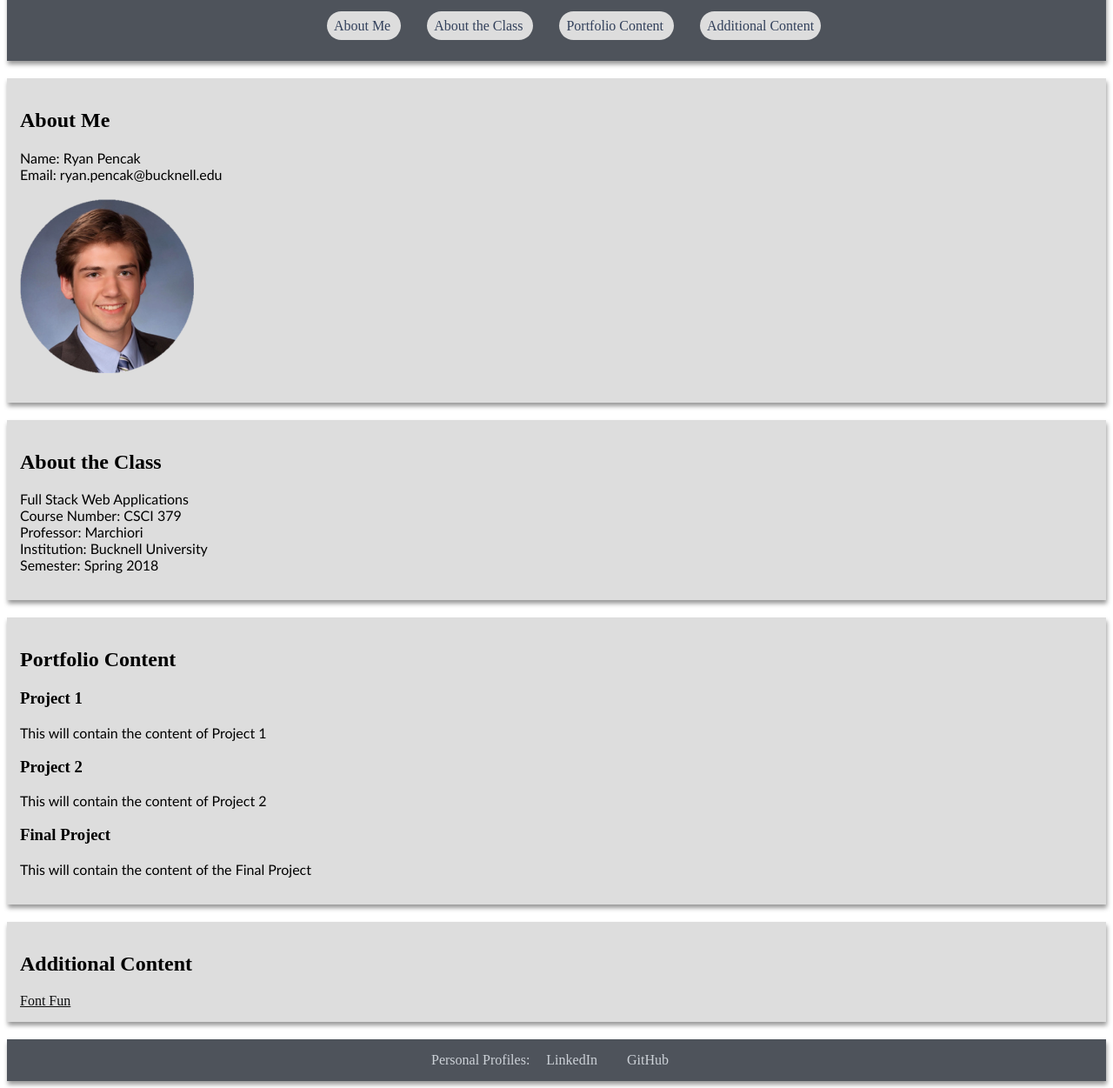
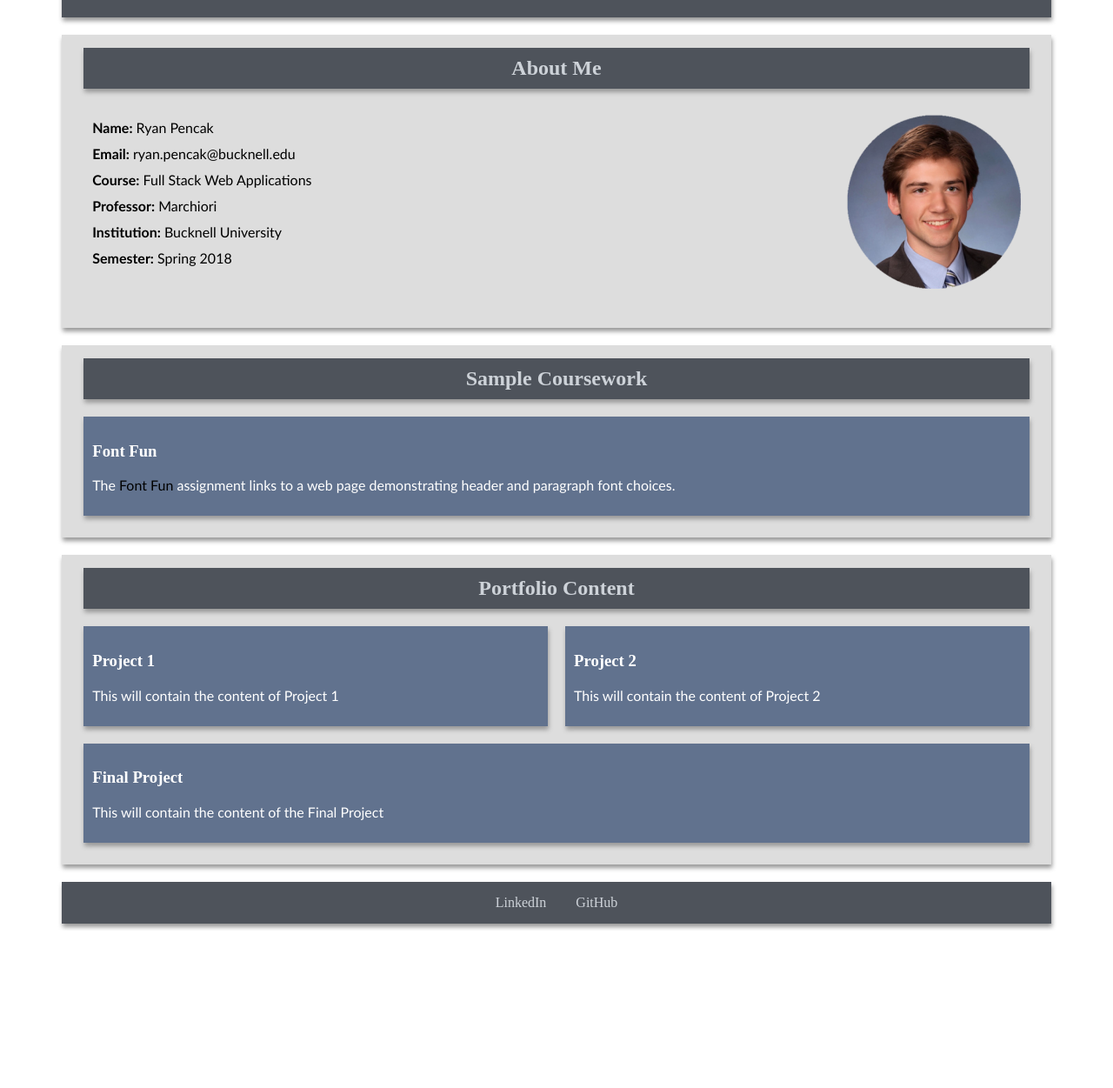
Before and after one commit to RyanPencak/WebApps, a plain HTML site: page index.html in a window 1280 px wide. Shown: the part 97-1348 px from the top of the page at 87% size. After the commit the page ends 1167 px from the top, so only its background shows below. Drawn offline with Linux system fonts and the light colour scheme; a web font is replaced by a local one.

Commit message:
Project1 Complete

```diff
--- a/index.html
+++ b/index.html
@@ -1,88 +1,87 @@
 <!doctype html>
 <html>
   <head>
+    <title> Ryan Pencak's Web Portfolio </title>
+    <meta charset="utf-8">
     <link rel="stylesheet" href="styles.css">
     <link rel="stylesheet" href="https://fonts.googleapis.com/css?family=Optima|Didot">
-    <title> Ryan Pencak's Web Portfolio </title>
     <link rel="shortcut icon" type="image/png" href="./Media/favicon.png"/>
   </head>
 
   <body>
+    <div class="container">
       <!-- Header Section -->
-    <section class="Header">
+      <section class="header">
         <h1> Web Portfolio </h1>
 
-      <div id="nav">
-        <ul>
-          <li><a href="#aboutMe" id="nav_item"> About Me </a></li>
-          <li><a href="#aboutClass" id="nav_item"> About the Class </a></li>
-          <li><a href="#portfolioContent" id="nav_item"> Portfolio Content </a></li>
-          <li><a href="#additionalContent" id="nav_item"> Additional Content </a></li>
-        </ul>
-      </div>
+        <!-- Navigation -->
+        <!-- <ul class="nav">
+          <li class="column"><a href="#aboutMe" id="nav_item"> About Me </a></li>
+          <li class="column"><a href="#aboutClass" id="nav_item"> About the Class </a></li>
+          <li class="column"><a href="#portfolioContent" id="nav_item"> Portfolio Content </a></li>
+          <li class="column"><a href="#additionalContent" id="nav_item"> Additional Content </a></li>
+        </ul> -->
+
+      </section> <!-- End section header -->
+
+      <!-- Main Section: all body content-->
+      <section class="main">
+
+        <!-- About me section -->
+        <section class="aboutMe">
+          <h2 class="title"> About Me </h2>
+          <p class="column">
+            <strong>Name:</strong> Ryan Pencak <br>
+            <strong>Email:</strong> ryan.pencak@bucknell.edu <br>
+            <strong>Course:</strong> Full Stack Web Applications <br>
+            <strong>Professor:</strong> Marchiori <br>
+            <strong>Institution:</strong> Bucknell University <br>
+            <strong>Semester:</strong> Spring 2018<br> <br>
+          </p>
+
+          <!-- Profile image can be found in Media folder -->
+          <img src="./Media/Profile_Picture.png" height="200" width="200" alt="Profile Picture">
+
         </section>
 
-    <!-- Main Section: all body content-->
-    <section class="Main">
-      <!-- About me section -->
-      <section class="AboutMe" id="aboutMe">
-        <h2> About Me </h2>
-        <p>
-          Name: Ryan Pencak <br>
-          Email: ryan.pencak@bucknell.edu <br> <br>
-          <!-- Profile image can be found in Media folder -->
-          <img src="./Media/Profile_Picture.png" height="200" width="200" alt="Profile Picture">
-        </p>
-      </section>
+        <!-- Additional Content Section -->
+        <section class="sampleCoursework">
+          <h2 class="title"> Sample Coursework </h2>
 
-      <!-- About the Class section -->
-      <section class="AboutClass" id="aboutClass">
-        <h2> About the Class </h2>
-        <p> Full Stack Web Applications <br>
-            Course Number: CSCI 379 <br>
-            Professor: Marchiori <br>
-            Institution: Bucknell University <br>
-            Semester: Spring 2018
-        </p>
+          <article class="column" id="fontfun">
+            <h3>Font Fun</h3>
+            <p> The <a href="./fontfun.html" id="fontfunlink">Font Fun</a> assignment
+            links to a web page demonstrating header and paragraph font choices.</p>
+          </article>
         </section>
 
         <!-- Portfolio Content section -->
-      <section class="PortfolioContent" id="portfolioContent">
-        <h2> Portfolio Content </h2>
+        <section class="portfolioContent">
+          <h2 class="title"> Portfolio Content </h2>
 
-        <article>
+          <article class="column" id="project">
             <h3> Project 1 </h3>
             <p>This will contain the content of Project 1</p>
           </article>
 
-        <article>
+          <article class="column" id="project">
             <h3> Project 2 </h3>
             <p>This will contain the content of Project 2</p>
           </article>
 
-        <article>
+          <article class="column" id="project">
             <h3> Final Project </h3>
             <p>This will contain the content of the Final Project</p>
-        </article>
-      </section>
-
-    <!-- Additional Content Section -->
-    <section class="AdditionalContent" id="additionalContent">
-      <h2> Additional Content </h2>
-
-      <article>
-        <a href="./fontfun.html" id="fontfunlink"> Font Fun </a>
           </article>
         </section>
 
       </section> <!-- end section Main -->
 
       <!-- Footer Section -->
-  <section class="Footer">
-    Personal Profiles:
+      <section class="footer">
         <a href="https://www.linkedin.com/in/ryanpencak/" id="profilelink"> LinkedIn </a>
         <a href="https://github.com/RyanPencak" id="profilelink"> GitHub </a>
       </section>
-
+    </div>
   </body>
 </html>
--- a/styles.css
+++ b/styles.css
@@ -3,7 +3,7 @@
    The division between the sections shows the white background and gives it a clean, divided feel
 
    Header and Footer Background Color Choice: #4e535b
-      This darker color makes a crisp transition to body content
+      This darker color creates a crisp transition to body content
 
    Body Backround Color Choice: #DDD
       This lighter gray makes the content of the site simple and sophisticated
@@ -11,84 +11,144 @@
    Text Colors: Near black on light background and near white on dark Background
 */
 
-h1, h2, h3 {
+.container {
+  width: 100%;
+  margin-left: auto;
+  margin-right: auto;
+}
+
+/* Header styling */
+.header {
+  background-color: #4e535b;
+  color: #cdd2d8;
+  box-shadow: 1px 4px 5px #999;
+  padding: 15px;
+  margin-top: 20px;
+  font-family: "Didot";
+  text-align: center;
+  flex: auto;
+}
+
+/* Fronts for headers and paragraphs */
+.main h1, h2, h3 {
   font-family: "Didot";
 }
 
-.Main p {
+.main p {
   font-family: "Optima";
 }
 
-.Header {
-    text-align: center;
-    background-color: #4e535b;
-    color: #cdd2d8;
-    box-shadow: 1px 4px 5px #999;
-    padding: 15px;
-    margin-top: 20px;
-    font-family: "Didot";
+/* Title styling */
+.title {
+  width: 100%;
+  text-align: center;
+  background-color: #4e535b;
+  color: #cdd2d8;
+  box-shadow: 1px 4px 5px #999;
+  margin-top: 0px;
+  padding: 10px;
+  margin: 0px 10px 10px 10px;
 }
 
-.Header #nav_item:link, #nav_item:visited {
-  color: #32405b;
-  background-color: #DDD;
-  border-radius: 25px;
-  padding: 8px;
-  text-decoration: none;
+/* Phone media styling default */
+.column {
+  width: 100%;
+  flex: auto;
 }
 
-.Header #nav_item:hover {
-  color: #000;
+/* Tablet media styling */
+@media (min-width: 768px) and (max-width: 991px){
+  .container{
+    width:90%;
+  }
+  .column{
+    width:30%;
+  }
 }
 
-#nav {
-  display: table;
-  margin: 0 auto;
+/* Desktop media styling */
+@media (min-width: 992px){
+  .container{
+    width:90%;
+  }
+  .column{
+    width:30%;
+  }
 }
 
-#nav ul li{
-  display: inline;
-  align: right;
-  padding: 15px;
-}
-
-.AboutMe {
+/* About me section styling */
+.aboutMe {
   background-color: #DDD;
   box-shadow: 1px 4px 5px #999;
   padding: 15px;
   margin-top: 20px;
+  display: flex;
+  flex-wrap: wrap;
 }
 
-.AboutClass {
+.aboutMe p {
+  line-height: 30px;
+  padding: 10px;
+  margin: 10px 10px 10px 10px;
+  flex-shrink: 0;
+  flex-grow: 1;
+}
+
+.aboutMe img {
+  float: right;
+  padding: 10px;
+  margin: 10px 10px 10px 10px;
+}
+
+/* Additional content section styling */
+.sampleCoursework {
   background-color: #DDD;
   box-shadow: 1px 4px 5px #999;
   padding: 15px;
   margin-top: 20px;
+  display: flex;
+  flex-wrap: wrap;
 }
 
-.PortfolioContent {
-    background-color: #DDD;
-    box-shadow: 1px 4px 5px #999;
-    padding: 15px;
-    margin-top: 20px;
+.sampleCoursework #fontfun {
+  background-color: #61728e;
+  color: #FFF;
+  box-shadow: 1px 4px 5px #999;
+  padding: 10px;
+  margin: 10px 10px 10px 10px;
 }
 
-.AdditionalContent {
-    background-color: #DDD;
-    box-shadow: 1px 4px 5px #999;
-    padding: 15px;
-    margin-top: 20px;
+.sampleCoursework #fontfunlink:link, #fontfunlink:visited {
+  color: #000;
+  text-decoration: none;
 }
 
-.AdditionalContent #fontfunlink:link, #fontfunlink:visited {
-    color: #0d0e0f;
+.sampleCoursework #fontfunlink:hover {
+  color: #FFF;
+  text-decoration: none;
 }
 
-.AdditionalContent #fontfunlink:hover {
-    color: #000;
+/* Portfolio content section styling */
+.portfolioContent {
+  background-color: #DDD;
+  box-shadow: 1px 4px 5px #999;
+  padding: 15px;
+  margin-top: 20px;
+  display: flex;
+  flex-wrap: wrap;
+  float: center;
 }
 
-.Footer {
+.portfolioContent #project {
+  background-color: #61728e;
+  color: #FFF;
+  box-shadow: 1px 4px 5px #999;
+  padding: 10px;
+  margin: 10px 10px 10px 10px;
+}
+
+/* Footer section styling */
+.footer {
   background-color: #4e535b;
   color: #cdd2d8;
   box-shadow: 1px 4px 5px #999;
@@ -97,12 +157,70 @@ h1, h2, h3 {
   text-align: center;
 }
 
-.Footer a:link, a:visited {
+.footer a:link, a:visited {
   color: #cdd2d8;
   text-decoration: none;
   padding: 15px;
 }
 
-.Footer a:hover {
+.footer a:hover {
   color: #fff;
 }
+
+
+
+
+
+
+
+
+
+
+
+
+/* Below exists additional stlying for features I have not included in this version of submission */
+
+
+
+/* .header .nav {
+  text-align: center;
+  display: table;
+  margin: 10px auto;
+}
+
+.header .nav li {
+  display: inline;
+  align: right;
+  padding: 15px;
+} */
+
+/* Navigation syling */
+/* .header #nav_item:link, #nav_item:visited {
+  color: #32405b;
+  background-color: #DDD;
+  border-radius: 25px;
+  padding: 8px;
+  text-decoration: none;
+}
+
+.header #nav_item:hover {
+  color: #000;
+} */
+
+/* Row styling */
+/* .row {
+  background-color: #DDD;
+  box-shadow: 1px 4px 5px #999;
+  padding: 15px;
+  margin-top: 20px;
+  display: flex; */
+  /* flex-wrap: wrap; */
+}
+
+/* .row .title {
+  background-color: #4e535b;
+  color: #cdd2d8;
+  box-shadow: 1px 4px 5px #999;
+  padding: 15px;
+  margin-top: 20px;
+} */
```
Lines whose indentation alone changed are shown as unchanged.
